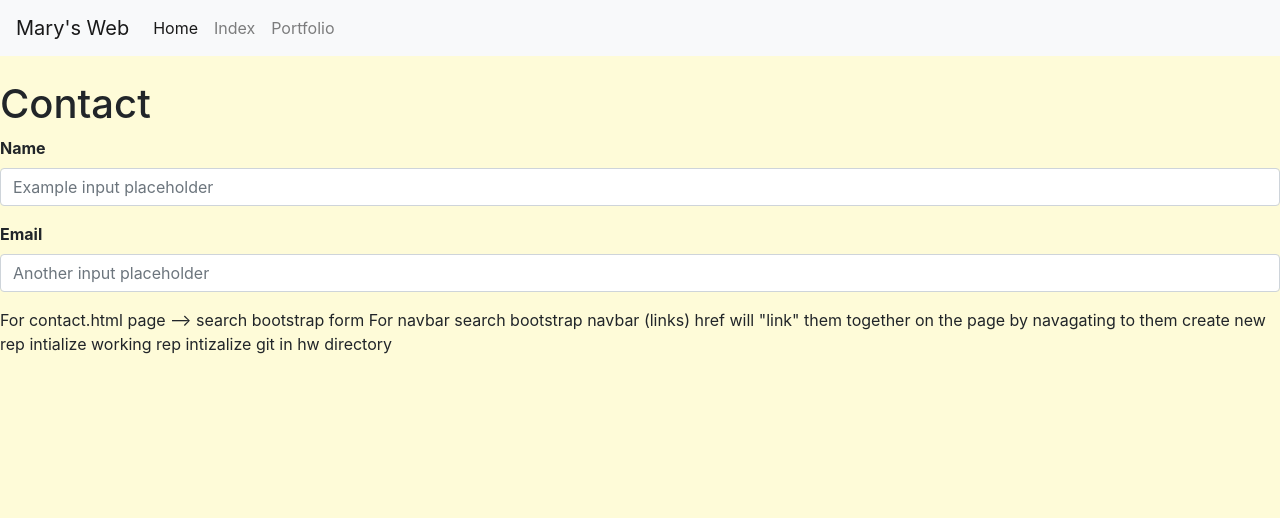
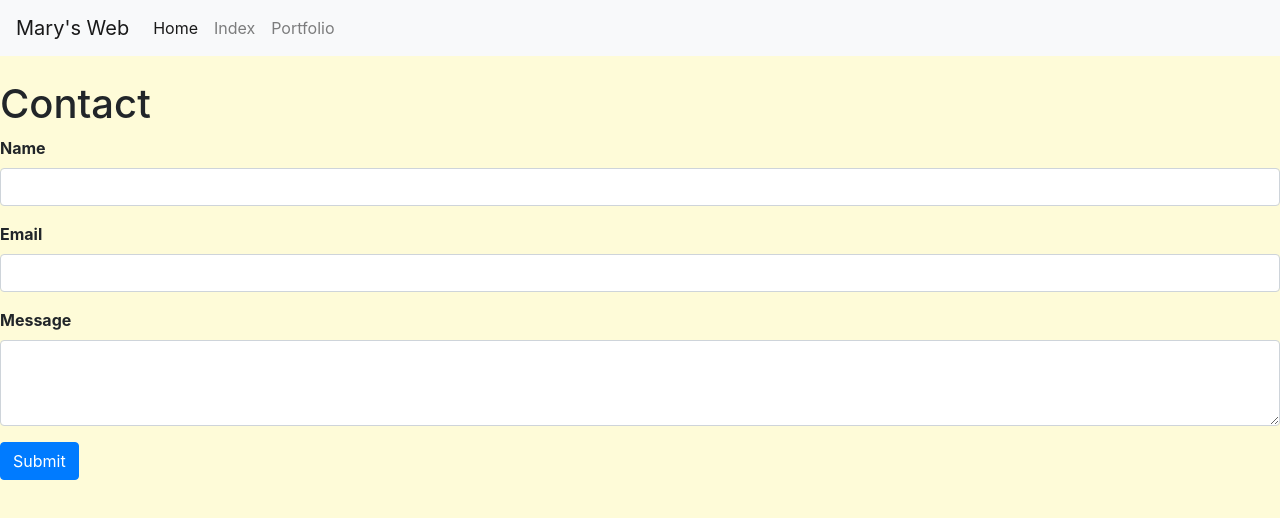
Before and after one commit to mmoralesross/homework2, a plain HTML site: page contact.html in a window 1280 px wide. Drawn offline with nearby package versions, Linux system fonts and the light colour scheme.

Commit message:
adding text box messages

```diff
--- a/contact.html
+++ b/contact.html
@@ -4,6 +4,8 @@
     <link rel="stylesheet" href="https://stackpath.bootstrapcdn.com/bootstrap/4.5.2/css/bootstrap.min.css" integrity="sha384-JcKb8q3iqJ61gNV9KGb8thSsNjpSL0n8PARn9HuZOnIxN0hoP+VmmDGMN5t9UJ0Z" crossorigin="anonymous">
     <meta charset="UTF-8">
     <meta name="viewport" content="width=device-width, initial-scale=1.0">
+
+
     <title>Mary's Web</title>
 
     <style>
@@ -12,7 +14,8 @@
       background-color: #fefbd8
       }
 
-
+      .monospace {
+  font-family: Courier, "Lucida Console", monospace;
     </style>
 </head>
 
@@ -27,7 +30,7 @@
         <div class="collapse navbar-collapse" id="navbarSupportedContent">
           <ul class="navbar-nav mr-auto">
             <li class="nav-item active">
-              <a class="nav-link" href="#">Home <span class="sr-only">(current)</span></a>
+              <a class="nav-link" href="#">Home<span class="sr-only">(current)</span></a>
             </li>
             <li class="nav-item">
               <a class="nav-link" href="#">Index</a>
@@ -44,27 +47,23 @@
       </nav>
       <br>
 <h1>Contact</h1>
-
 <form>
   <div class="form-group">
     <label for="formGroupExampleInput"><strong>Name</strong></label>
-    <input type="text" class="form-control" id="formGroupExampleInput" placeholder="Example input placeholder">
+    <input type="text" class="form-control" id="formGroupExampleInput" placeholder="">
   </div>
   <div class="form-group">
     <label for="formGroupExampleInput2"><strong>Email</strong></label>
-    <input type="text" class="form-control" id="formGroupExampleInput2" placeholder="Another input placeholder">
+    <input type="text" class="form-control" id="formGroupExampleInput2" placeholder="">
   </div>
+  <div class="form-group">
+    <label for="exampleFormControlTextarea1"><strong>Message</strong></label>
+    <textarea class="form-control" id="exampleFormControlTextarea1" rows="3"></textarea>
+  </div>
+  <button type="submit" class="btn btn-primary">Submit</button>
 </form>
 
-    For contact.html page —> search bootstrap form
-    For navbar search bootstrap navbar (links)
-    href will "link" them together on the page by
-    navagating to them
-create new rep
-intialize working rep
-intizalize git in hw directory
-<add then commit
-    and then push to git hub
+
 
     <script src="https://code.jquery.com/jquery-3.5.1.slim.min.js" integrity="sha384-DfXdz2htPH0lsSSs5nCTpuj/zy4C+OGpamoFVy38MVBnE+IbbVYUew+OrCXaRkfj" crossorigin="anonymous"></script>
     <script src="https://cdn.jsdelivr.net/npm/popper.js@1.16.1/dist/umd/popper.min.js" integrity="sha384-9/reFTGAW83EW2RDu2S0VKaIzap3H66lZH81PoYlFhbGU+6BZp6G7niu735Sk7lN" crossorigin="anonymous"></script>
```
